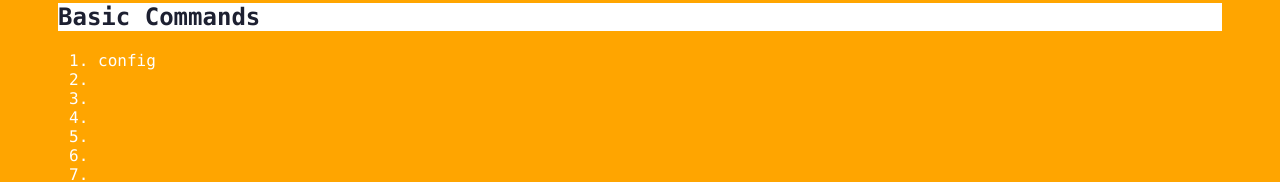
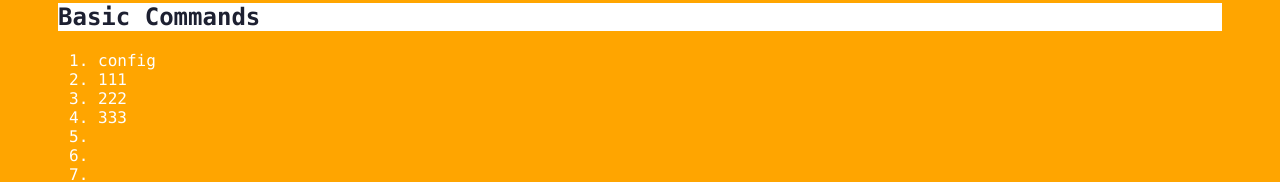
Before and after one commit to Gremlines/git_learning, a plain HTML site: page index.html in a window 1280 px wide. Both pictures are taken after a click on the element "Basic Commands". Shown: the part 290-472 px from the top of the page. Drawn offline with Linux system fonts and the light colour scheme.

Commit message:
xiugai readme and index

```diff
--- a/index.html
+++ b/index.html
@@ -30,9 +30,9 @@
             <div class="panel">
                 <ol>
                     <li>config</li>
-                    <li></li>
-                    <li></li>
-                    <li></li>
+                    <li>111</li>
+                    <li>222</li>
+                    <li>333</li>
                     <li></li>
                     <li></li>
                     <li></li>
```
Also changed, not shown: 1 other file.
